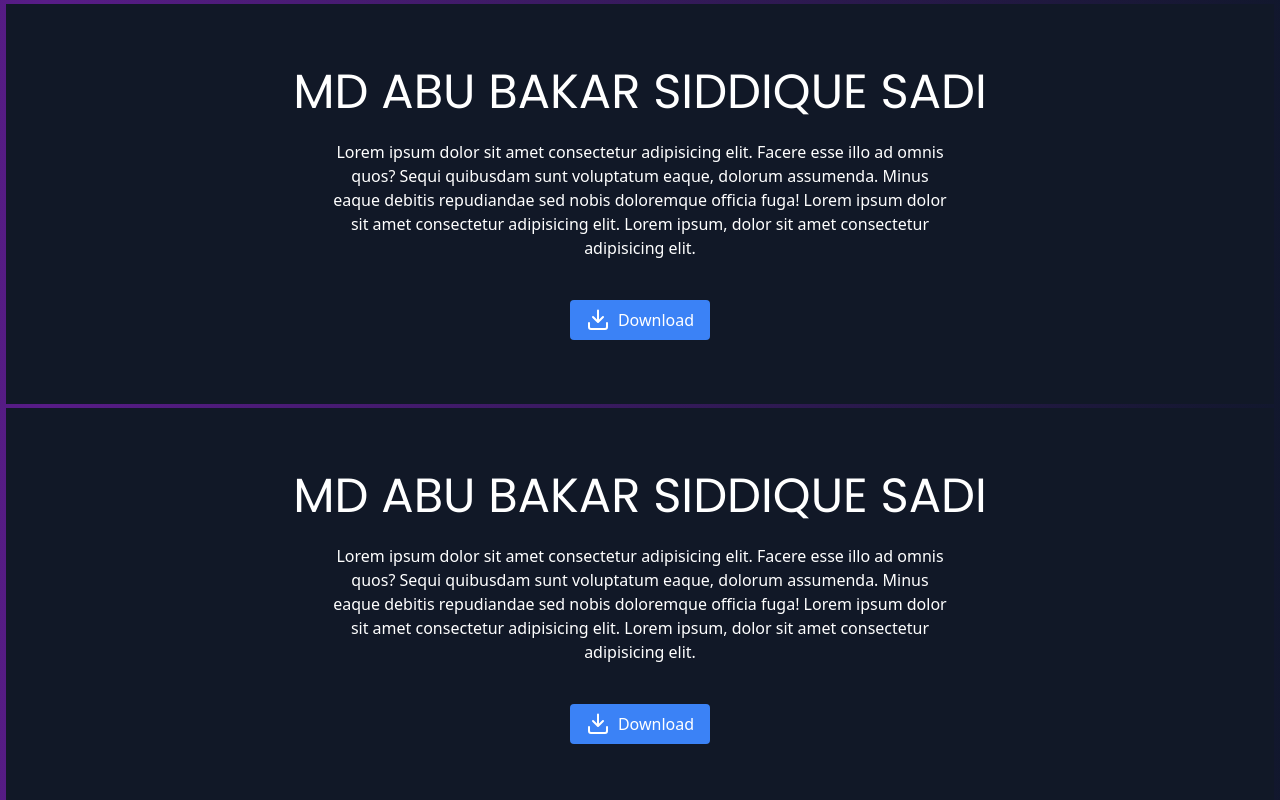
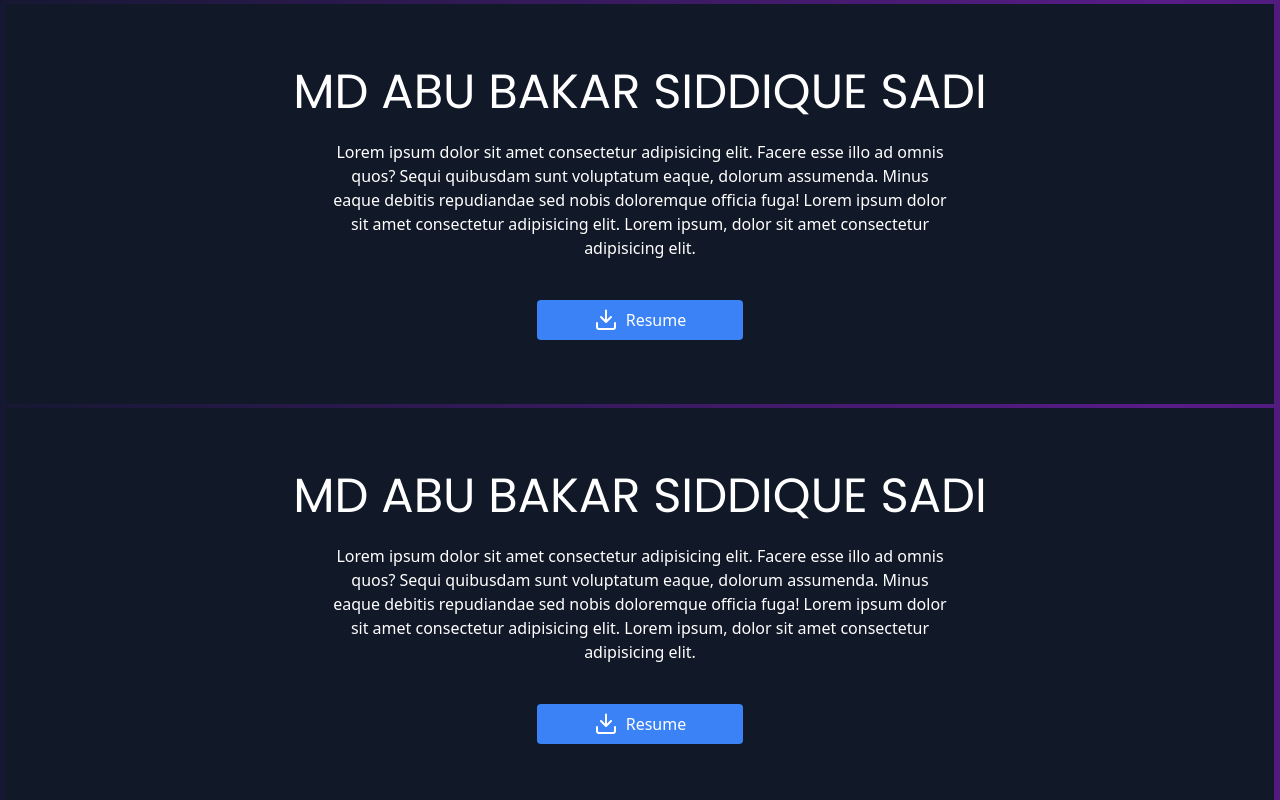
Before and after one commit to Sadi-Rahman/portfolio, a React (Vite) app: page / in a window 1280 px wide. Shown: the top 800 px of the page. Built offline with nearby package versions, Linux system fonts and the light colour scheme.

Commit message:
Update files

```diff
--- a/src/components/Hero.jsx
+++ b/src/components/Hero.jsx
@@ -12,7 +12,27 @@ const Hero = () => {
           officia fuga! Lorem ipsum dolor sit amet consectetur adipisicing elit.
           Lorem ipsum, dolor sit amet consectetur adipisicing elit.
         </p>
-        <button
+
+        <a
+          class="flex items-center justify-center w-full md:w-2/12 space-x-2 bg-blue-500 text-white py-2 px-4 rounded mt-4 mx-auto"
+          href="src\assets\Resume_of_Md_Abu_Bakar_Siddique_Sadi.pdf"
+        >
+          <svg
+            xmlns="http://www.w3.org/2000/svg"
+            width="24"
+            height="24"
+            viewBox="0 0 24 24"
+            fill="none"
+            stroke="currentColor"
+            strokeWidth="2"
+            strokeLinecap="round"
+            strokeLinejoin="round"
+          >
+            <path d="M3 15v4c0 1.1.9 2 2 2h14a2 2 0 0 0 2-2v-4M17 9l-5 5-5-5M12 12.8V2.5" />
+          </svg>
+          <span>Resume</span>
+        </a>
+        {/* <button
           type="button"
           className="flex items-center justify-center space-x-2 bg-blue-500 text-white py-2 px-4 rounded mt-4 mx-auto"
         >
@@ -30,7 +50,7 @@ const Hero = () => {
             <path d="M3 15v4c0 1.1.9 2 2 2h14a2 2 0 0 0 2-2v-4M17 9l-5 5-5-5M12 12.8V2.5" />
           </svg>
           <span>Download</span>
-        </button>
+        </button> */}
       </div>
     </section>
   );
--- a/src/index.css
+++ b/src/index.css
@@ -11,7 +11,7 @@
   .bg-gradient-aesthetic {
     @apply bg-gradient-to-r from-slate-900 via-purple-900 to-slate-900;
     background-size: 200% 200%;
-    animation: gradient 15s ease infinite;
+    animation: gradient 7s ease infinite;
   }
 }
 
```
